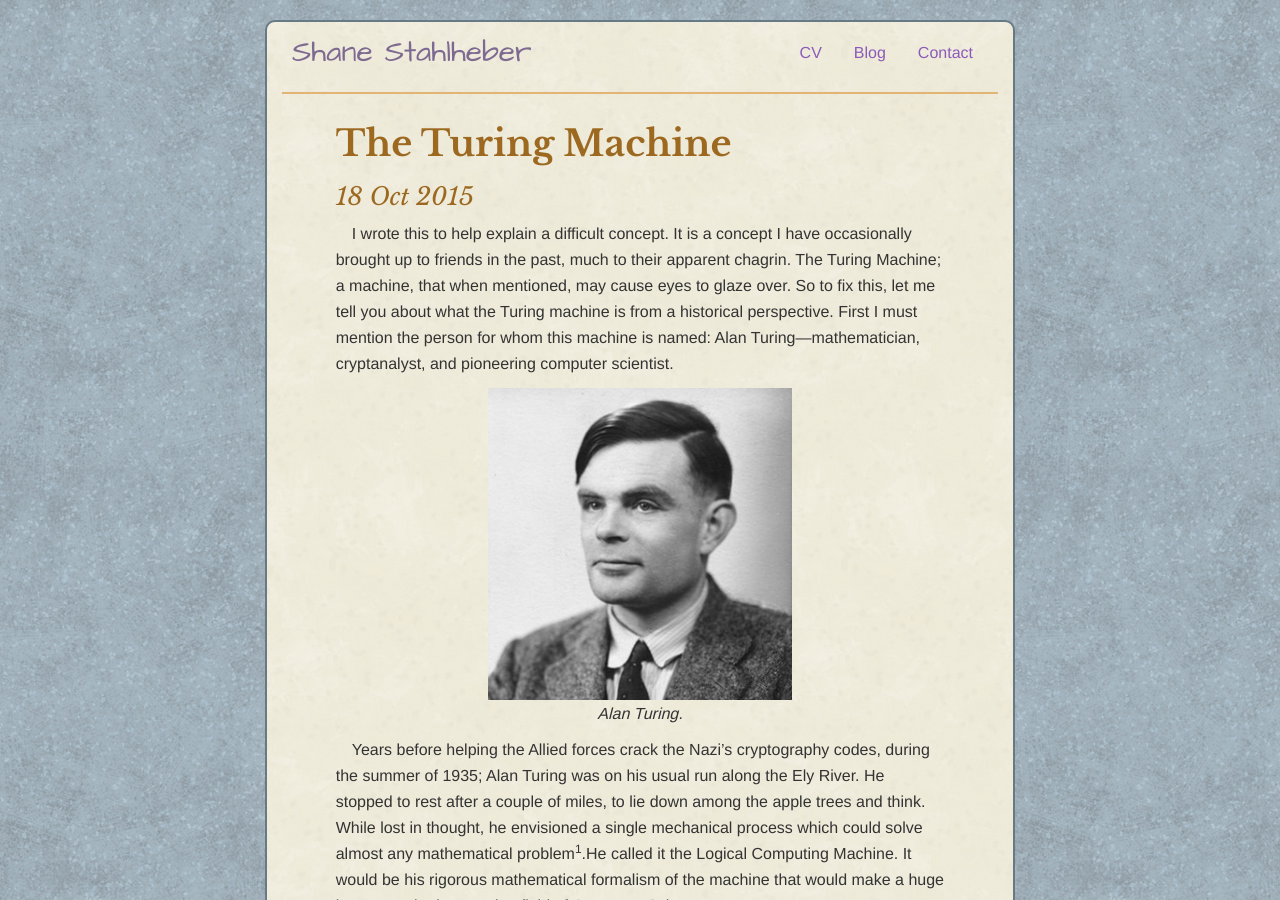
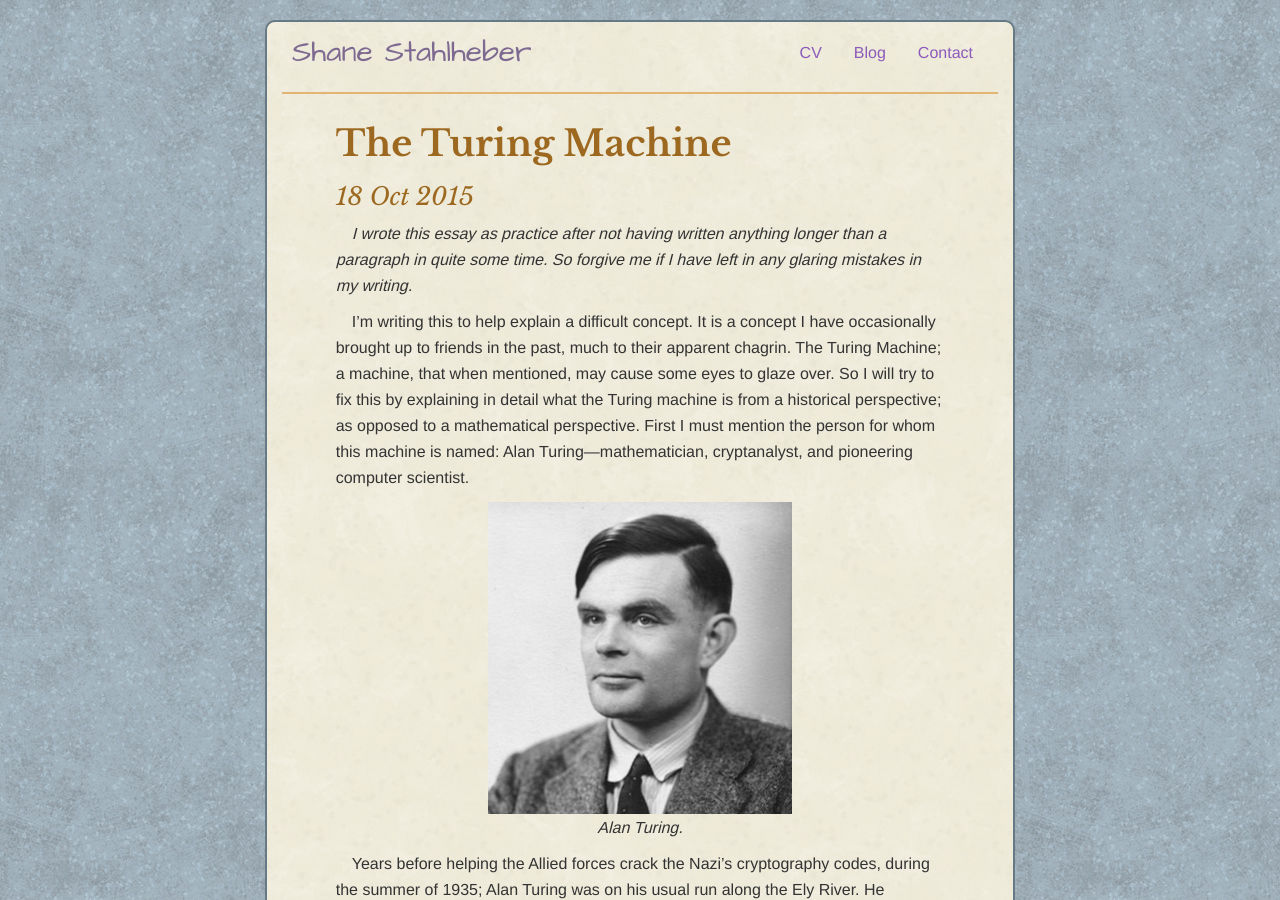
Before and after one commit to Fluorescing/fluorescing.github.io, a Jekyll site: the page built from _posts/2015-10-18-the-turing-machine.md, in a window 1280 px wide and 900 px high. Built offline with Jekyll 4.4.1, drawn with Linux system fonts in a browser that asks for light colours.

Commit message:
Blog updates

```diff
--- a/_posts/2015-10-18-the-turing-machine.md
+++ b/_posts/2015-10-18-the-turing-machine.md
@@ -3,7 +3,9 @@ layout: post
 title: The Turing Machine
 tags: default
 ---
-&emsp;I wrote this to help explain a difficult concept.  It is a concept I have occasionally brought up to friends in the past, much to their apparent chagrin.  The Turing Machine; a machine, that when mentioned, may cause eyes to glaze over.  So to fix this, let me tell you about what the Turing machine is from a historical perspective.  First I must mention the person for whom this machine is named: Alan Turing---mathematician, cryptanalyst, and pioneering computer scientist.
+&emsp;*I wrote this essay as practice after not having written anything longer than a paragraph in quite some time.  So forgive me if I have left in any glaring mistakes in my writing.*
+
+&emsp;I'm writing this to help explain a difficult concept.  It is a concept I have occasionally brought up to friends in the past, much to their apparent chagrin.  The Turing Machine; a machine, that when mentioned, may cause some eyes to glaze over.  So I will try to fix this by explaining in detail what the Turing machine is from a historical perspective; as opposed to a mathematical perspective.  First I must mention the person for whom this machine is named: Alan Turing---mathematician, cryptanalyst, and pioneering computer scientist.
 
 {% include image.html url="/img/notes/alan-turing.jpg" description="Alan Turing." width="50%" %}
 
```
Also changed, not shown: _drafts/2015-10-19-writing-practive.md (added).
